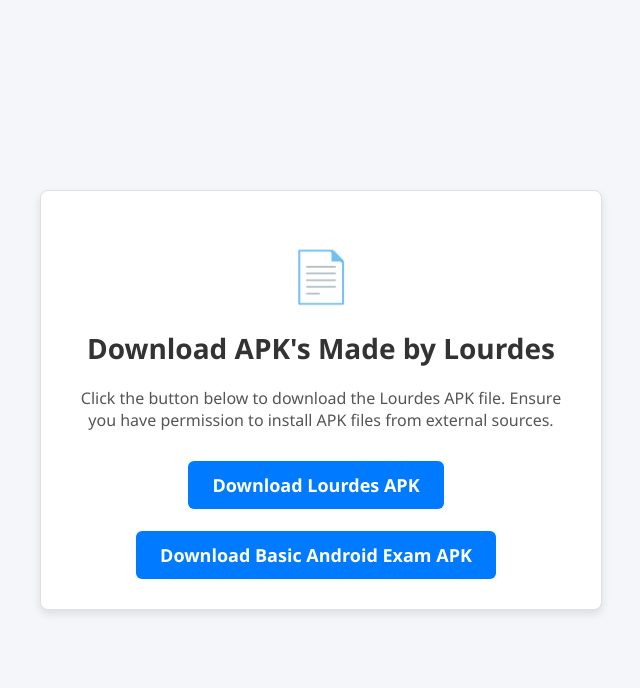
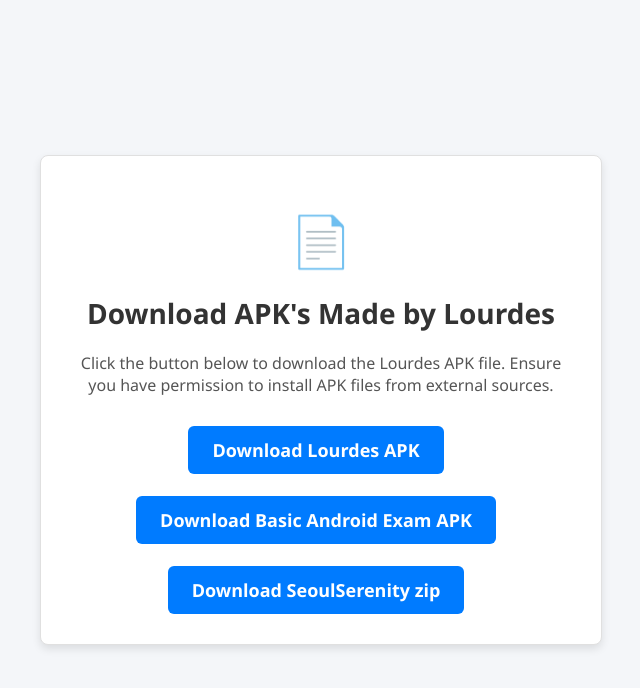
Before and after one commit to feelu10/sample-chess, a plain HTML site: page index.html in a window 1280 px wide. Shown: the whole page, without its empty margins (319-959 px from the left). Drawn offline with Linux system fonts and the light colour scheme.

Commit message:
Update index.html

```diff
--- a/index.html
+++ b/index.html
@@ -70,6 +70,8 @@
         <a href="lourdes.apk" class="download-link" download>Download Lourdes APK</a>
         <br><br>
         <a href="BasicAndroidExam.apk" class="download-link" download>Download Basic Android Exam APK</a>
+        <br><br>
+        <a href="SeoulSerenity.zip" class="download-link" download>Download SeoulSerenity zip</a>
     </div>
 </body>
 </html>
```
